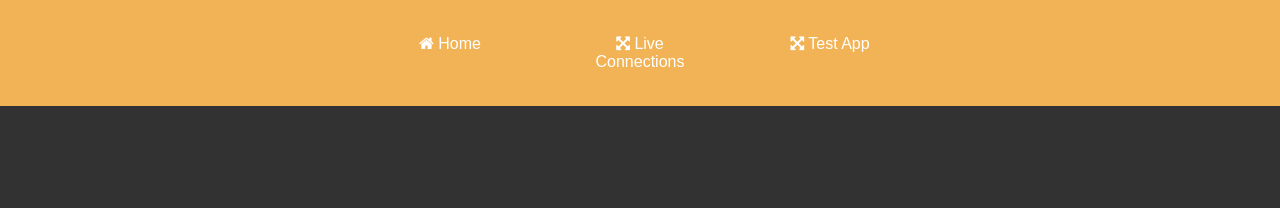
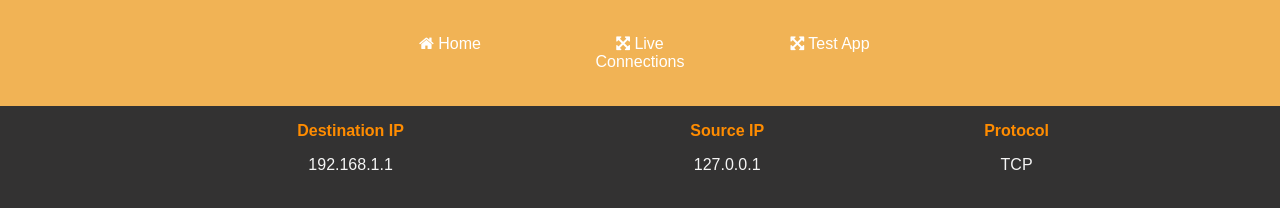
Before and after one commit to neel-patel-1/pcap_frontend, a plain HTML site: page index.html in a window 1280 px wide. Both pictures are taken after a click on the link "Live Connections". Drawn offline with Linux system fonts and the light colour scheme.

Commit message:
sample table entry

```diff
--- a/index.html
+++ b/index.html
@@ -17,11 +17,14 @@
             </ul>
         </div>
         <div id="app">
-            <div id="home" hidden=true>Home</div>
-            <div id="live" hidden=true>Live</div>
-            <div id="test" hidden=true>Test</div>
+            <div id="home" hidden=true></div>
+            <div id="live" hidden=true></div>
+            <div id="test" hidden=true></div>
             <!--Also Append New Apps Here-->
         </div>
         <script src='js/menu-interact.js'></script>
+
+        <!--Append New App src here-->
+        <script src='js/live-data.js'></script>
     </body>
 </html>
--- a/js/live-data.js
+++ b/js/live-data.js
@@ -26,8 +26,29 @@ const createTable = () => {
         tableHeaderRow.append(tableHeadCol)
     })
     tableHead.append(tableHeaderRow)
-    scoreboardTable.append(scoreboardTableHead)
+    theTable.append(tableHead)
     let tableBody = document.createElement('tbody')
     theTable.append(tableBody)
     tableDiv.append(theTable)
 }
+
+const addPacket = (src, dst, prot, row) => {
+    const table = document.querySelector('#liveTable')
+    let tableRow = document.createElement('tr')
+    tableRow.id = 'tableBodyRow'
+
+    let sourceIp = document.createElement('td')
+    sourceIp.innerText = src
+
+    let dstIp = document.createElement('td')
+    dstIp.innerText = dst
+
+    let protocol = document.createElement('td')
+    protocol.innerText = prot
+
+    tableRow.append(dstIp, sourceIp, protocol)
+    table.append(tableRow)
+}
+
+createTable();
+addPacket("127.0.0.1", "192.168.1.1", "TCP", 1)
--- a/js/menu-interact.js
+++ b/js/menu-interact.js
@@ -15,6 +15,7 @@ function menuInit(){
     console.log(menu.children[i])
     menu.children[i].addEventListener('click', () =>{
         let showappName = menu.children[i].firstChild.id.slice(7)
+        console.log('show: ', showappName)
         document.querySelector('#' + showappName).hidden = false
         for (let j = 0; j < menu.children.length; j++){
             if(menu.children[j].firstChild.id != menu.children[i].firstChild.id){
@@ -26,3 +27,4 @@ function menuInit(){
 
     }
 }
+menuInit();
--- a/styles.css
+++ b/styles.css
@@ -34,7 +34,7 @@ body, html{
 }
 
 /*live-data app*/
-#liveData{
+#liveTable{
     padding: 0;
     margin: auto;
     border-collapse: collapse;
@@ -49,6 +49,4 @@ body, html{
     height: 50px;
 }
 
-#tableBody{
-
-}
+#liveData tr td {height: 25px;}
```
